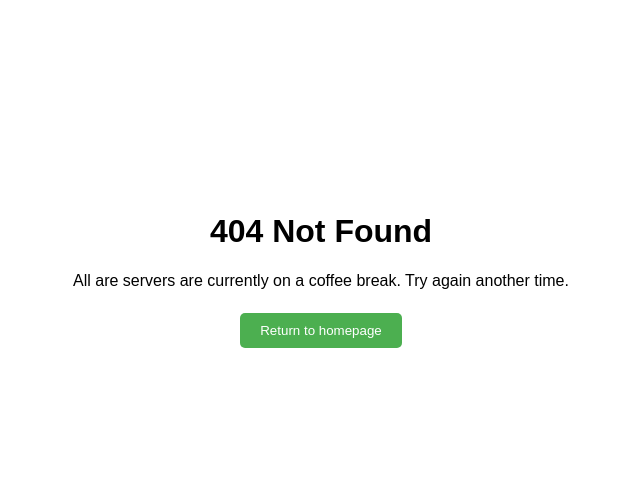
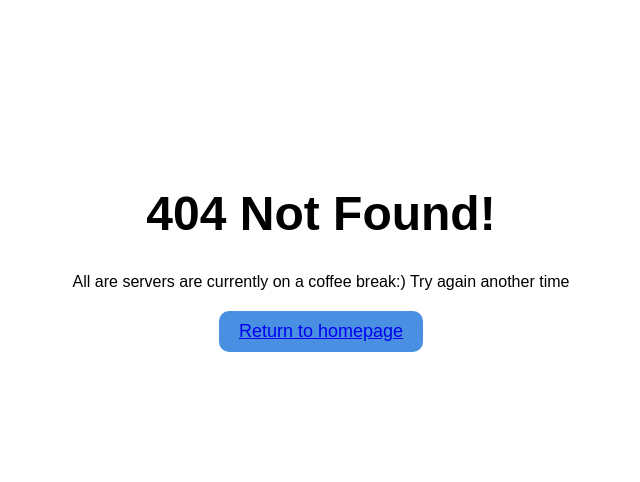
Before and after one commit to Quantsanskar/SIH---2024, a Django app: template project/templates/404.html in a window 1280 px wide. Shown: the top 482 px of the page, without its empty margins (319-959 px from the left). Run offline with Django 5.2, Linux system fonts and the light colour scheme; the template is opened without the code that fills it, so the values that code supplies are empty.

Commit message:
404 changes

```diff
--- a/project/templates/404.css
+++ b/project/templates/404.css
@@ -1,18 +1,22 @@
 body {
-    padding: 10%;
-    margin-top: 5%;
+    padding: 8%;
+    margin-top: 4%;
     font-family: Arial, sans-serif;
     text-align: center;
 }
+h1 {
+    font-size: 48px;
+}
 .btn {
-    background-color: #4CAF50;
+    background-color: #4a90e2;
     color: #ffffff;
+    font-size: 18px;
     padding: 10px 20px;
     border: none;
-    border-radius: 5px;
-    margin: 7px;
+    border-radius: 10px;
+    margin: 4px;
     cursor: pointer;
 }
 .btn:hover {
-    background-color: #3e8e41;
+    background-color: #5d98db;
 }
--- a/project/templates/404.html
+++ b/project/templates/404.html
@@ -7,8 +7,8 @@
     <link rel="stylesheet" href="404.css" />
 </head>
 <body>
-    <h1>404 Not Found</h1>
-    <p>All are servers are currently on a coffee break. Try again another time.</p>
-    <button class="btn"><a href="index.html" style="text-decoration: none; color: #ffffff;">Return to homepage</a></button>
+    <h1>404 Not Found!</h1>
+    <p>All are servers are currently on a coffee break:) Try again another time</p>
+    <button class="btn"><a href="index.html">Return to homepage</a></button>
 </body>
 </html>
```
